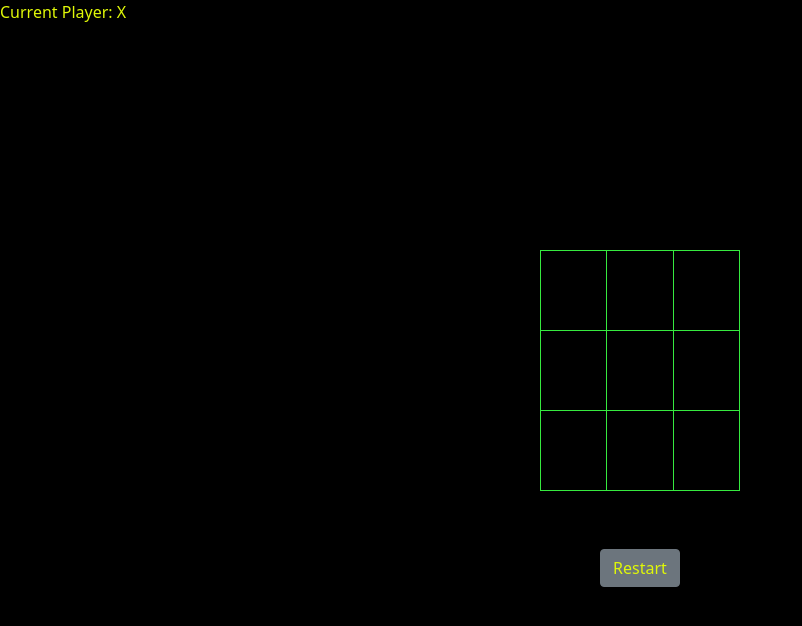
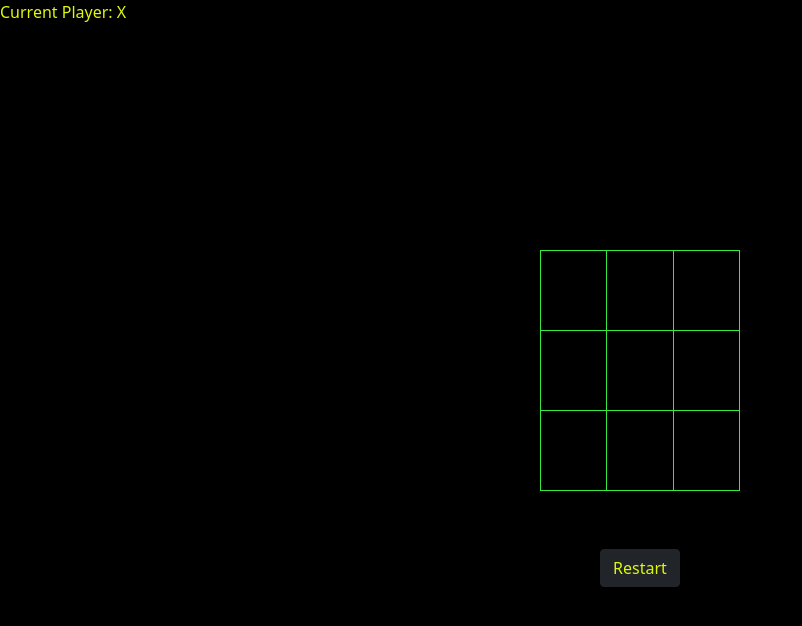
Before and after one commit to GabrielNew/Jogo_da_Velha, a plain HTML site: page index.html in a window 1280 px wide. Shown: the whole page, without its empty margins (0-802 px from the left). Drawn offline with nearby package versions, Linux system fonts and the light colour scheme.

Commit message:
Alteração da cor do botão

```diff
--- a/index.html
+++ b/index.html
@@ -15,7 +15,7 @@
     <div id="principal">
         <table></table>
         <br>
-        <button class="btn btn-secondary" onclick="Game.start()">Restart</button>
+        <button class="btn btn-dark" onclick="Game.start()">Restart</button>
     </div>
     <script src="script.js"></script>
 </body>
```
